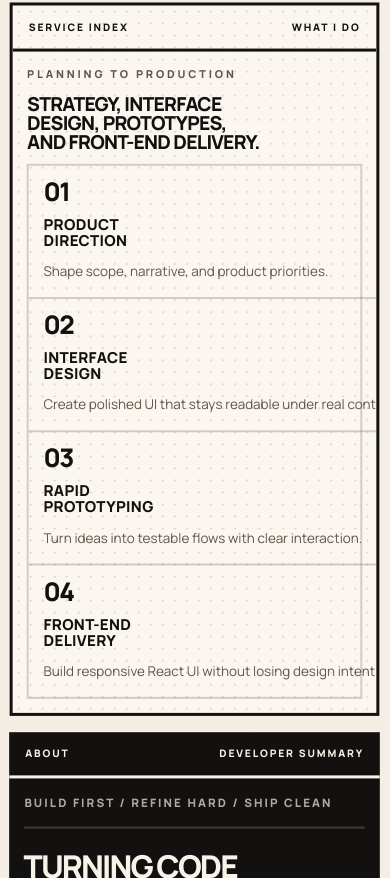
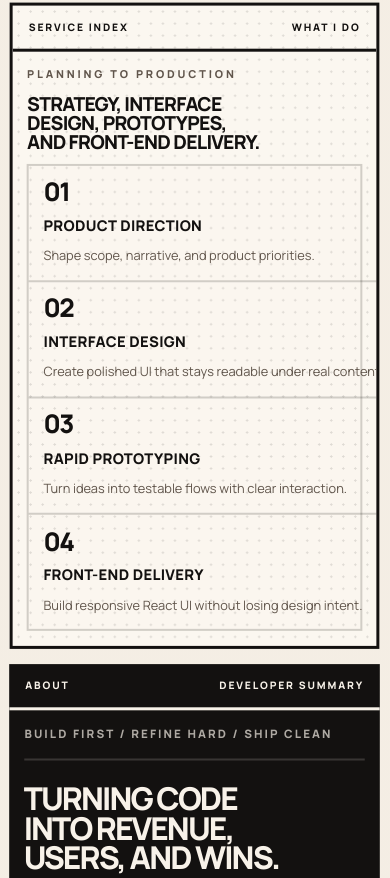
Before and after one commit to mrccastillo/marc-portfolio, a React (Vite) app: page / in a window 390 px wide. Shown: the part 3966-4844 px from the top of the page. Built offline with nearby package versions, Linux system fonts and the light colour scheme.

Commit message:
Fix service card text overflow on mobile

```diff
--- a/src/index.css
+++ b/src/index.css
@@ -1561,6 +1561,8 @@ svg {
   display: grid;
   gap: 0.85rem;
   min-height: 0;
+  min-width: 0;
+  align-content: start;
   padding: 1rem;
   border-right: 2px solid var(--soft-line);
   border-bottom: 2px solid var(--soft-line);
@@ -1593,6 +1595,7 @@ svg {
   display: grid;
   align-content: start;
   gap: 0.8rem;
+  min-width: 0;
 }
 
 .service-index__title {
@@ -1603,6 +1606,7 @@ svg {
   font-weight: 800;
   letter-spacing: 0.02em;
   text-transform: uppercase;
+  overflow-wrap: anywhere;
 }
 
 .service-index__text {
@@ -1611,6 +1615,7 @@ svg {
   font-size: 0.84rem;
   line-height: 1.58;
   color: var(--muted);
+  overflow-wrap: anywhere;
 }
 
 .about-sheet {
@@ -1806,6 +1811,24 @@ svg {
     border-right: 0;
     border-bottom: 3px solid rgba(248, 242, 233, 0.16);
   }
+
+  .service-index__grid {
+    grid-template-columns: 1fr;
+    grid-auto-rows: auto;
+  }
+
+  .service-index__card {
+    border-right: 0;
+    border-bottom: 2px solid var(--soft-line);
+  }
+
+  .service-index__card:nth-last-child(-n + 2) {
+    border-bottom: 2px solid var(--soft-line);
+  }
+
+  .service-index__card:last-child {
+    border-bottom: 0;
+  }
 }
 
 @media (max-width: 860px) {
@@ -2085,6 +2108,17 @@ svg {
 
   .service-stage__intro {
     gap: 0.65rem;
+  }
+
+  .service-index__title {
+    max-width: none;
+    font-size: 0.92rem;
+    line-height: 1.12;
+  }
+
+  .service-index__text {
+    font-size: 0.8rem;
+    line-height: 1.52;
   }
 
   .panel-link,
```
